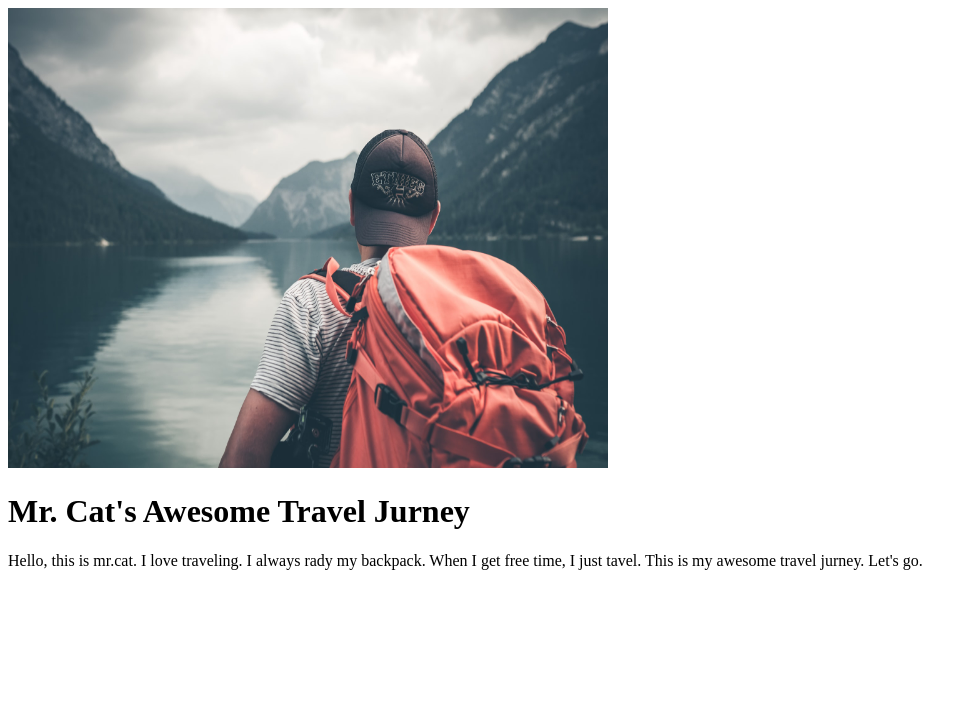
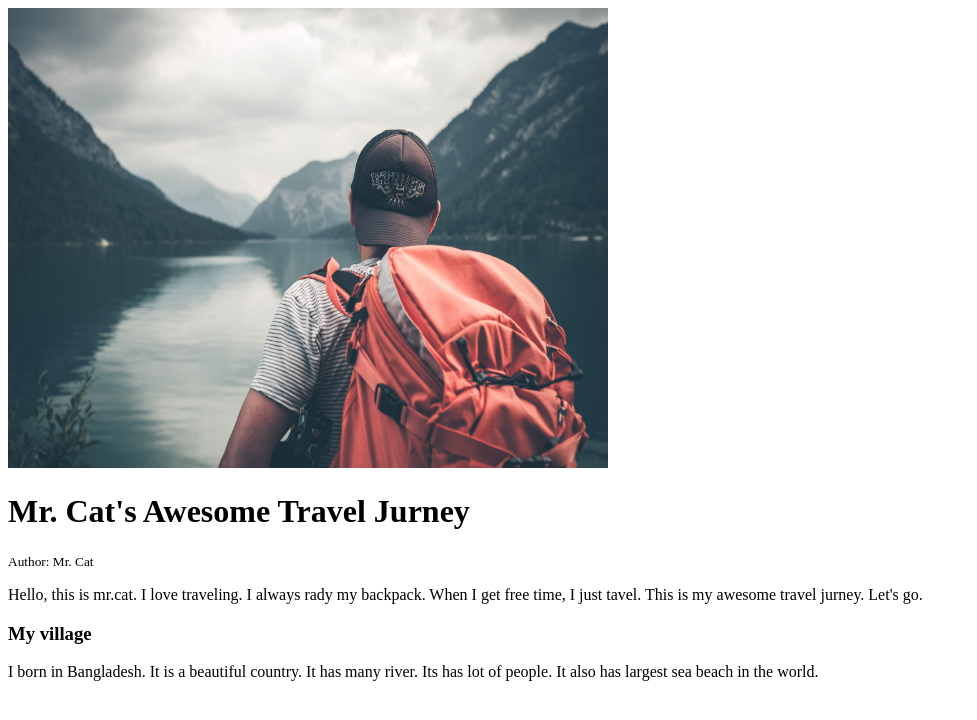
Before and after one commit to srdo96/my-awesome-repo, a plain HTML site: page index.html in a window 1280 px wide. Shown: the whole page, without its empty margins (0-977 px from the left). Drawn offline with Linux system fonts and the light colour scheme.

Commit message:
talk about mr. cat village

```diff
--- a/index.html
+++ b/index.html
@@ -16,7 +16,9 @@
 <body>
     <img class="cover-photo" src="travel-pic.jpg" alt="travel picture">
     <h1>Mr. Cat's Awesome Travel Jurney</h1>
+    <small>Author: Mr. Cat</small>
     <p>Hello, this is mr.cat. I love traveling. I always rady my backpack. When I get free time, I just tavel. This is my awesome travel jurney. Let's go. </p>
-
+    <h3>My village</h3>
+    <p>I born in Bangladesh. It is a beautiful country. It has many river. Its has lot of people. It also has largest sea beach in the world.</p>
 </body>
 </html>
```
